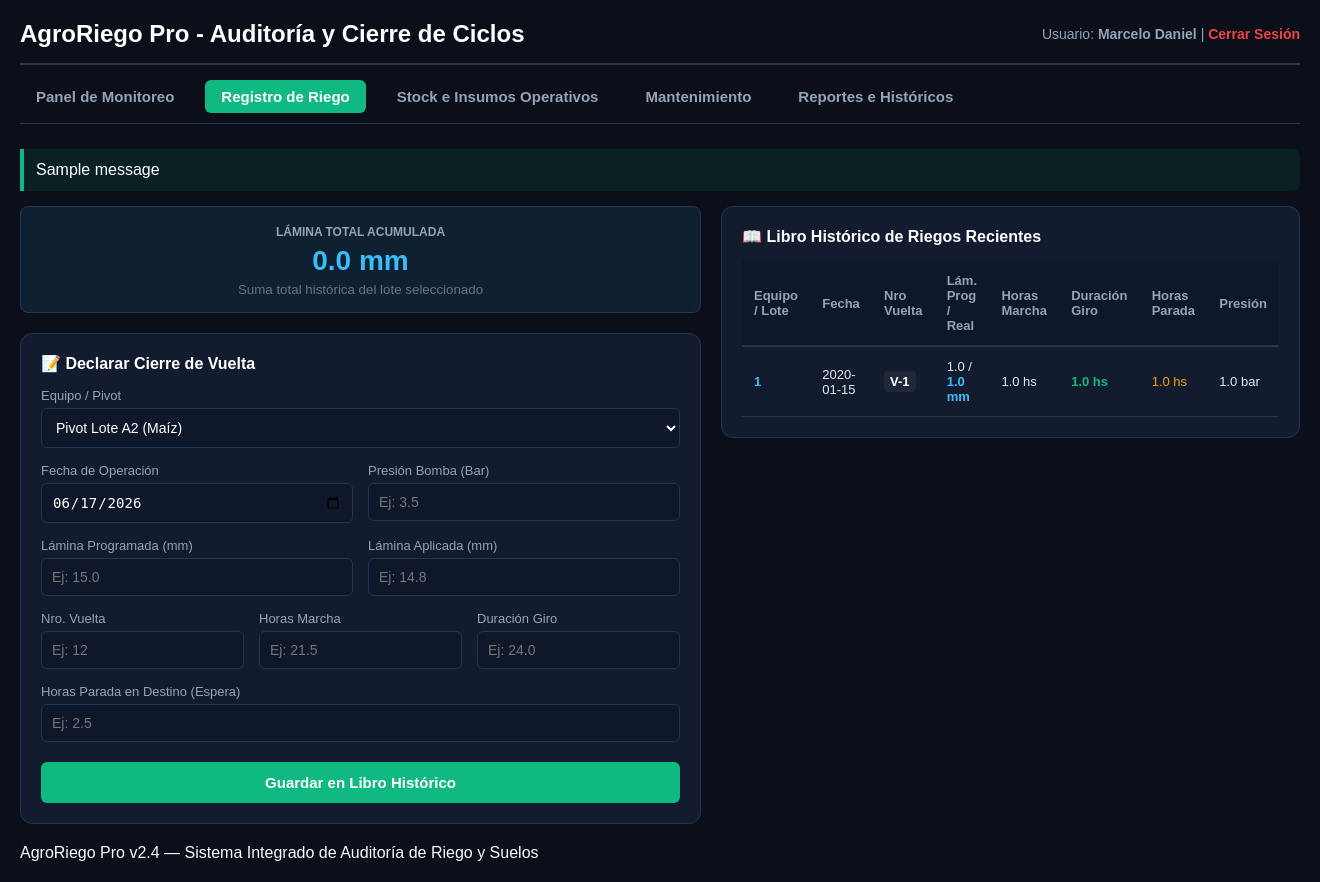
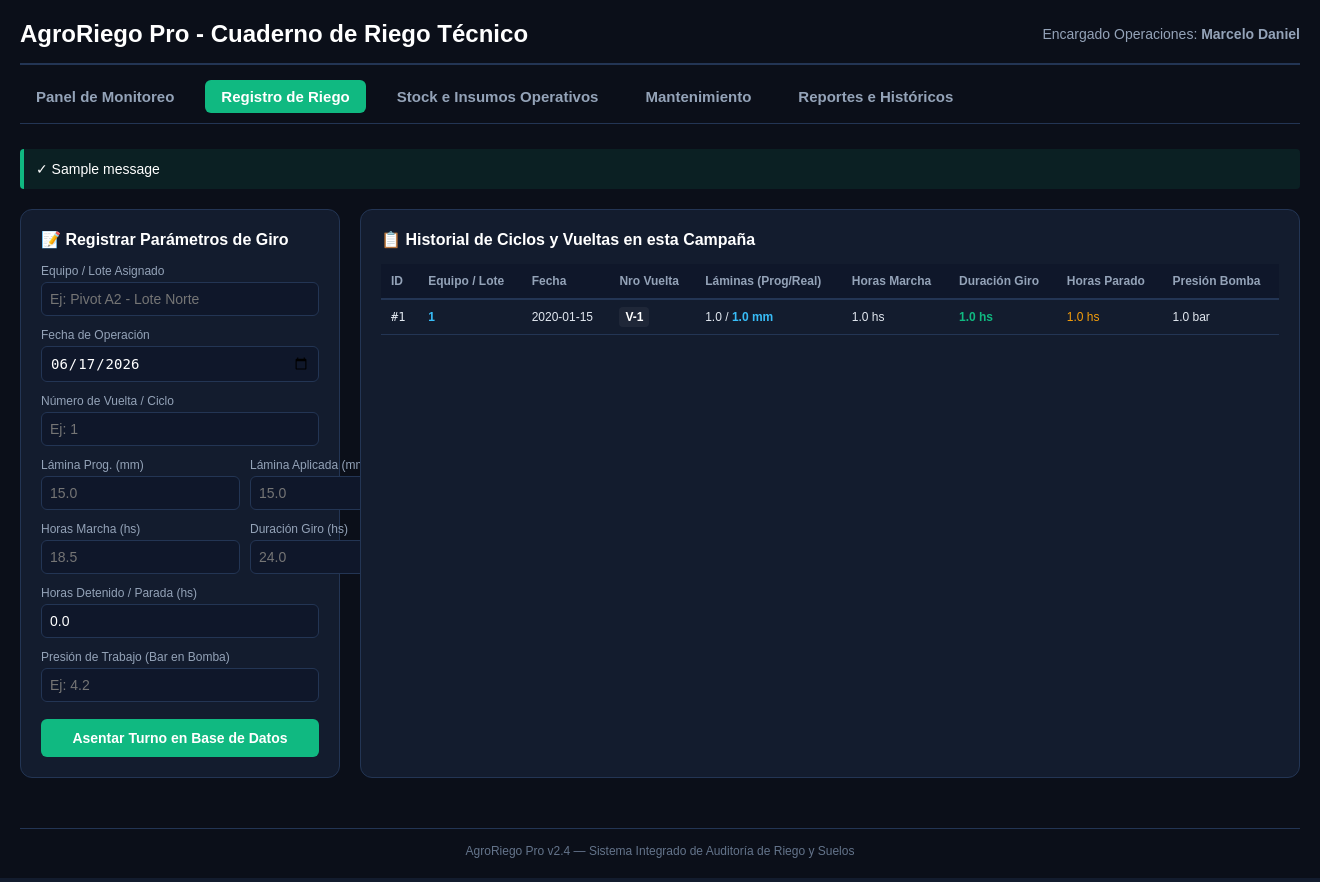
Before and after one commit to Agro-Cloud-Riego/Agro-Cloud-Riego, a Flask app: page /registrar-riego in a window 1320 px wide. Run offline with Flask 3, Linux system fonts and the light colour scheme; the visitor is signed in with stand-in values (Sample User, id 1); tables that the repository leaves empty hold one stand-in row (values such as "Sample post"); one stand-in notice (Sample message) is shown.

Commit message:
registrar_riego.html

```diff
--- a/templates/registrar_riego.html
+++ b/templates/registrar_riego.html
@@ -23,151 +23,130 @@
         .nav-link:hover { color: #fff; background: var(--bg-tarjeta); }
         .nav-link.active { color: #fff; background: var(--verde); }
 
-        .layout-registro { display: grid; grid-template-columns: 1fr 2fr; gap: 20px; }
-        @media(max-width: 950px) { .layout-registro { grid-template-columns: 1fr; } }
+        .layout-riego { display: grid; grid-template-columns: 320px 1fr; gap: 20px; }
+        @media(max-width: 950px) { .layout-riego { grid-template-columns: 1fr; } }
 
         .tarjeta { background-color: var(--bg-tarjeta); border: 1px solid var(--borde); border-radius: 12px; padding: 20px; margin-bottom: 20px; }
-        .tarjeta-titulo { font-size: 16px; font-weight: bold; color: #fff; margin-top: 0; margin-bottom: 15px; display: flex; align-items: center; gap: 8px; }
+        .tarjeta-titulo { font-size: 16px; font-weight: bold; color: #fff; margin-top: 0; margin-bottom: 15px; }
 
-        .formulario { display: flex; flex-direction: column; gap: 15px; }
-        .fila-form { display: grid; grid-template-columns: 1fr 1fr; gap: 15px; }
-        .fila-triple { display: grid; grid-template-columns: repeat(3, 1fr); gap: 15px; }
-        @media(max-width: 500px) {
-            .fila-form { grid-template-columns: 1fr; }
-            .fila-triple { grid-template-columns: 1fr; }
-        }
+        .formulario { display: flex; flex-direction: column; gap: 12px; }
+        .grupo-campo { display: flex; flex-direction: column; }
+        label { font-size: 12px; color: #94a3b8; margin-bottom: 4px; }
+        input, select { background: #0f172a; border: 1px solid var(--borde); padding: 8px; color: white; border-radius: 6px; font-size: 14px; }
+        input:focus, select:focus { border-color: var(--texto-ok); outline: none; }
 
-        .grupo-campo { display: flex; flex-direction: column; }
-        label { font-size: 13px; color: #94a3b8; margin-bottom: 5px; }
-        input, select { background: #0f172a; border: 1px solid var(--borde); padding: 10px; color: white; border-radius: 6px; font-size: 14px; }
-
-        .btn-enviar { background: var(--verde); border: none; color: white; padding: 12px; font-weight: bold; border-radius: 6px; cursor: pointer; font-size: 15px; margin-top: 5px; }
+        .btn-enviar { background: var(--verde); border: none; color: white; padding: 11px; font-weight: bold; border-radius: 6px; cursor: pointer; font-size: 14px; margin-top: 5px; }
         .btn-enviar:hover { background: #059669; }
 
-        .table-responsive { overflow-x: auto; margin-top: 10px; }
-        table { width: 100%; border-collapse: collapse; font-size: 13px; }
-        th { background-color: #0f172a; color: #94a3b8; padding: 12px; border-bottom: 2px solid var(--borde); text-align: left; }
-        td { padding: 12px; border-bottom: 1px solid var(--borde); color: #e2e8f0; }
+        .table-responsive { overflow-x: auto; }
+        table { width: 100%; border-collapse: collapse; font-size: 12px; text-align: left; }
+        th { background-color: #0f172a; color: #94a3b8; padding: 10px; border-bottom: 2px solid var(--borde); }
+        td { padding: 10px; border-bottom: 1px solid var(--borde); color: #e2e8f0; }
 
-        .badge-acumulado { background: rgba(56, 189, 248, 0.1); border: 1px solid var(--borde); padding: 15px; border-radius: 8px; text-align: center; margin-bottom: 20px; }
-        .badge-valor { font-size: 28px; font-weight: bold; color: var(--texto-ok); margin-top: 5px; }
-        .alerta-item { background: rgba(16, 185, 129, 0.1); border-left: 4px solid var(--verde); padding: 12px; border-radius: 0 8px 8px 0; margin-bottom: 15px; }
+        .alerta-notif { background: rgba(16, 185, 129, 0.1); border-left: 4px solid var(--verde); padding: 12px; border-radius: 4px; margin-bottom: 20px; color: #fff; font-size: 14px; }
+        footer { margin-top: 30px; text-align: center; font-size: 12px; color: #64748b; border-top: 1px solid var(--borde); padding-top: 15px; }
     </style>
 </head>
 <body>
 
     <header>
-        <h1>AgroRiego Pro - Auditoría y Cierre de Ciclos</h1>
-        <div style="font-size: 14px; color: #94a3b8;">
-            Usuario: <strong>Marcelo Daniel</strong> |
-            <a href="{{ url_for('logout') }}" style="color: var(--alerta); text-decoration: none; font-weight: bold;">Cerrar Sesión</a>
-        </div>
+        <h1>AgroRiego Pro - Cuaderno de Riego Técnico</h1>
+        <div style="font-size: 14px; color: #94a3b8;">Encargado Operaciones: <strong>Marcelo Daniel</strong></div>
     </header>
 
     <div class="nav-principal">
-        <a href="{{ url_for('index', equipo=data.id) }}" class="nav-link">Panel de Monitoreo</a>
-        <a href="{{ url_for('registrar_riego', equipo=data.id) }}" class="nav-link active">Registro de Riego</a>
+        <a href="{{ url_for('index', equipo='PIVOT-LOTE-A2') }}" class="nav-link">Panel de Monitoreo</a>
+        <a href="{{ url_for('registrar_riego', equipo='PIVOT-LOTE-A2') }}" class="nav-link active">Registro de Riego</a>
         <a href="{{ url_for('stock') }}" class="nav-link">Stock e Insumos Operativos</a>
         <a href="{{ url_for('mantenimiento') }}" class="nav-link">Mantenimiento</a>
         <a href="{{ url_for('reportes') }}" class="nav-link">Reportes e Históricos</a>
     </div>
 
-    {% with messages = get_flashed_messages(with_categories=true) %}
+    {% with messages = get_flashed_messages() %}
       {% if messages %}
-        {% for category, message in messages %}
-          <div class="alerta-item">
-              <span style="color: #fff;">{{ message }}</span>
-          </div>
+        {% for message in messages %}
+          <div class="alerta-notif">✓ {{ message }}</div>
         {% endfor %}
       {% endif %}
     {% endwith %}
 
-    <div class="layout-registro">
-        <div>
-            <div class="badge-acumulado">
-                <label style="color: #94a3b8; font-size: 12px; font-weight: bold; text-transform: uppercase;">Lámina Total Acumulada</label>
-                <div class="badge-valor">{{ total_acumulado_mm }} mm</div>
-                <small style="color: #64748b; display: block; margin-top: 5px;">Suma total histórica del lote seleccionado</small>
+    <div class="layout-riego">
+        <div class="tarjeta" style="height: fit-content;">
+            <div class="tarjeta-titulo">📝 Registrar Parámetros de Giro</div>
+            <form method="POST" action="{{ url_for('registrar_riego', equipo='PIVOT-LOTE-A2') }}" class="formulario">
+
+                <div class="grupo-campo">
+                    <label>Equipo / Lote Asignado</label>
+                    <input type="text" name="equipo_id" placeholder="Ej: Pivot A2 - Lote Norte" required>
                 </div>
 
-            <div class="tarjeta">
-                <div class="tarjeta-titulo">📝 Declarar Cierre de Vuelta</div>
-                <form method="POST" action="{{ url_for('registrar_riego') }}" class="formulario">
                 <div class="grupo-campo">
-                        <label>Equipo / Pivot</label>
-                        <select name="equipo_id" required>
-                            <option value="PIVOT-LOTE-A2" {% if data.id == 'PIVOT-LOTE-A2' %}selected{% endif %}>Pivot Lote A2 (Maíz)</option>
-                            <option value="FRONTAL-F22" {% if data.id == 'FRONTAL-F22' %}selected{% endif %}>Frontal F22 (Soja)</option>
-                        </select>
+                    <label>Fecha de Operación</label>
+                    <input type="date" id="fecha" name="fecha" required>
                 </div>
 
-                    <div class="fila-form">
                 <div class="grupo-campo">
-                            <label>Fecha de Operación</label>
-                            <input type="date" name="fecha" value="{{ fecha_hoy }}" required>
+                    <label>Número de Vuelta / Ciclo</label>
+                    <input type="number" name="nro_vuelta" placeholder="Ej: 1" min="1" required>
+                </div>
+
+                <div style="display: grid; grid-template-columns: 1fr 1fr; gap: 10px;">
+                    <div class="grupo-campo">
+                        <label>Lámina Prog. (mm)</label>
+                        <input type="number" step="0.1" name="lamina_programada" placeholder="15.0" required>
                     </div>
                     <div class="grupo-campo">
-                            <label>Presión Bomba (Bar)</label>
-                            <input type="number" name="presion_bar" step="0.1" placeholder="Ej: 3.5" required>
+                        <label>Lámina Aplicada (mm)</label>
+                        <input type="number" step="0.1" name="lamina_mm" placeholder="15.0" required>
                     </div>
                 </div>
 
-                    <div class="fila-form">
+                <div style="display: grid; grid-template-columns: 1fr 1fr; gap: 10px;">
                     <div class="grupo-campo">
-                            <label>Lámina Programada (mm)</label>
-                            <input type="number" name="lamina_programada" step="0.1" placeholder="Ej: 15.0" required>
+                        <label>Horas Marcha (hs)</label>
+                        <input type="number" step="0.1" name="horas_operadas" placeholder="18.5" required>
                     </div>
                     <div class="grupo-campo">
-                            <label>Lámina Aplicada (mm)</label>
-                            <input type="number" name="lamina_mm" step="0.1" placeholder="Ej: 14.8" required>
-                        </div>
-                    </div>
-
-                    <div class="fila-triple">
-                        <div class="grupo-campo">
-                            <label>Nro. Vuelta</label>
-                            <input type="number" name="nro_vuelta" step="1" placeholder="Ej: 12" required>
-                        </div>
-                        <div class="grupo-campo">
-                            <label>Horas Marcha</label>
-                            <input type="number" name="horas_operadas" step="0.1" placeholder="Ej: 21.5" required>
-                        </div>
-                        <div class="grupo-campo">
-                            <label>Duración Giro</label>
-                            <input type="number" name="duracion_vuelta" step="0.1" placeholder="Ej: 24.0" required>
+                        <label>Duración Giro (hs)</label>
+                        <input type="number" step="0.1" name="duracion_vuelta" placeholder="24.0" required>
                     </div>
                 </div>
 
                 <div class="grupo-campo">
-                        <label>Horas Parada en Destino (Espera)</label>
-                        <input type="number" name="horas_parada" step="0.1" placeholder="Ej: 2.5" required>
+                    <label>Horas Detenido / Parada (hs)</label>
+                    <input type="number" step="0.1" name="horas_parada" placeholder="Ej: 0.0" value="0.0" required>
                 </div>
 
-                    <button type="submit" class="btn-enviar">Guardar en Libro Histórico</button>
+                <div class="grupo-campo">
+                    <label>Presión de Trabajo (Bar en Bomba)</label>
+                    <input type="number" step="0.1" name="presion_bar" placeholder="Ej: 4.2" required>
+                </div>
+
+                <button type="submit" class="btn-enviar">Asentar Turno en Base de Datos</button>
             </form>
         </div>
-        </div>
 
-        <div>
         <div class="tarjeta">
-                <div class="tarjeta-titulo">📖 Libro Histórico de Riegos Recientes</div>
+            <div class="tarjeta-titulo">📋 Historial de Ciclos y Vueltas en esta Campaña</div>
             <div class="table-responsive">
                 <table>
                     <thead>
                         <tr>
+                            <th>ID</th>
                             <th>Equipo / Lote</th>
                             <th>Fecha</th>
                             <th>Nro Vuelta</th>
-                                <th>Lám. Prog / Real</th>
+                            <th>Láminas (Prog/Real)</th>
                             <th>Horas Marcha</th>
                             <th>Duración Giro</th>
-                                <th>Horas Parada</th>
-                                <th>Presión</th>
+                            <th>Horas Parado</th>
+                            <th>Presión Bomba</th>
                         </tr>
                     </thead>
                     <tbody>
                         {% for r in riegos %}
                         <tr>
+                            <td><code>#{{ r.id }}</code></td>
                             <td><span style="color: var(--texto-ok); font-weight: bold;">{{ r.equipo_id }}</span></td>
                             <td>{{ r.fecha }}</td>
                             <td><strong style="color: #fff; background: rgba(255,255,255,0.05); padding: 3px 6px; border-radius: 4px;">V-{{ r.nro_vuelta if r.nro_vuelta else '-' }}</strong></td>
@@ -179,14 +158,17 @@
                         </tr>
                         {% endfor %}
                         {% if not riegos %}
-                                <tr><td colspan="8" style="text-align: center; color: #64748b;">No hay turnos ni vueltas de riego cargados recientemente.</td></tr>
+                            <tr><td colspan="9" style="text-align: center; color: #64748b;">No hay turnos ni vueltas de riego cargados recientemente.</td></tr>
                         {% endif %}
                     </tbody>
                 </table>
             </div>
         </div>
     </div>
-    </div>
+
+    <script>
+        document.getElementById('fecha').valueAsDate = new Date();
+    </script>
 
     <footer>
         AgroRiego Pro v2.4 — Sistema Integrado de Auditoría de Riego y Suelos
```
Lines whose indentation alone changed are shown as unchanged.
